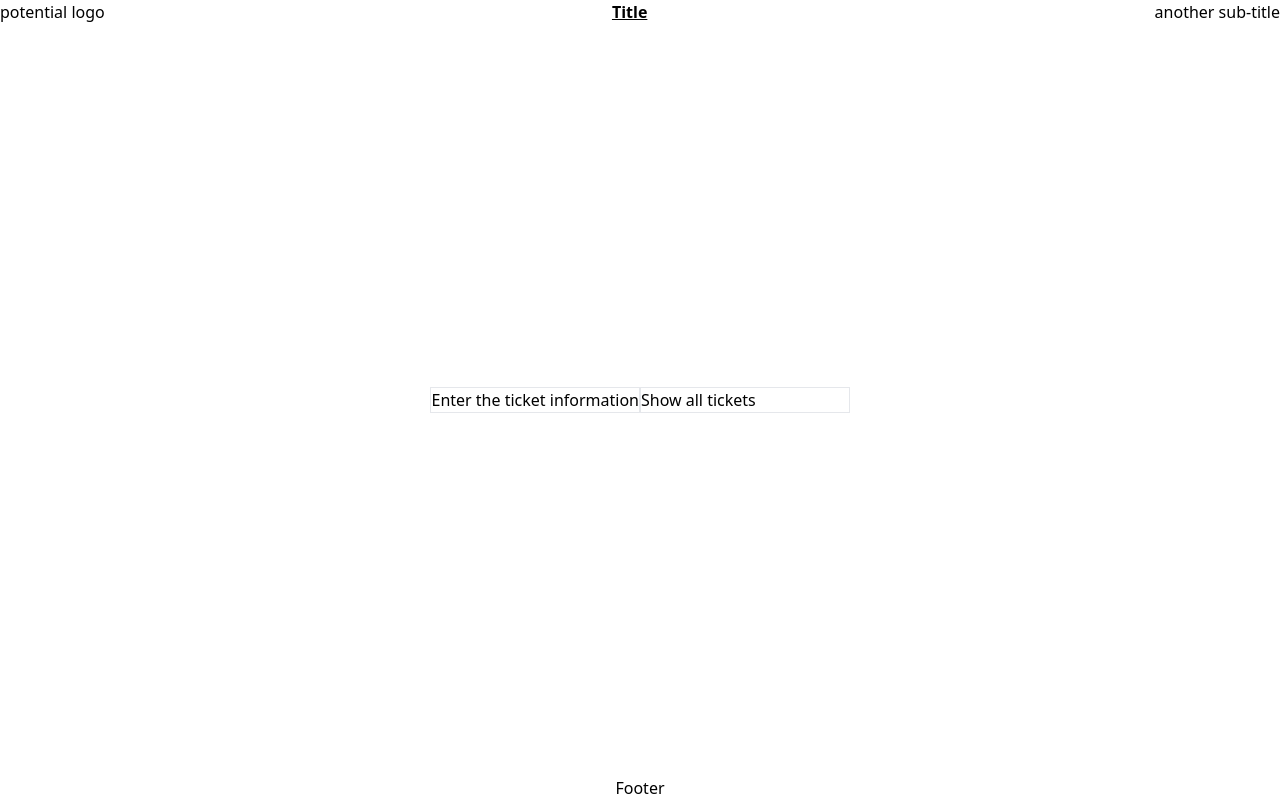
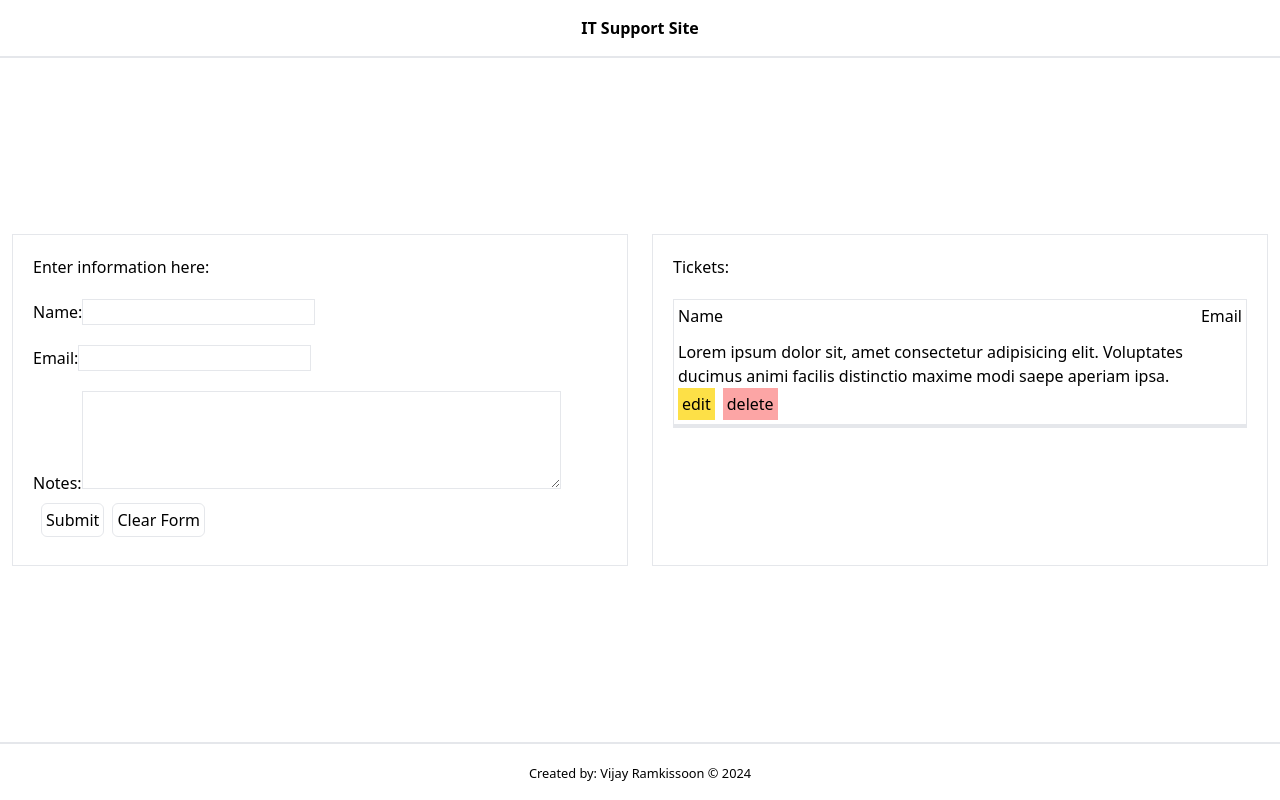
Before and after one commit to vijay-ram365/tech-support-website, a React (Vite) app: page / in a window 1280 px wide. Built offline with nearby package versions, Linux system fonts and the light colour scheme.

Commit message:
improve style and layout

```diff
--- a/src/AppLayout.jsx
+++ b/src/AppLayout.jsx
@@ -7,7 +7,7 @@ export default function AppLayout() {
   return (
     <div className="flex flex-col h-screen justify-between">
       <Header></Header>
-      <div className="grid grid-cols-2 m-auto">
+      <div className="grid grid-cols-2 m-auto gap-6 px-3">
         <EnterTicket></EnterTicket>
         <ShowTicket></ShowTicket>
       </div>
--- a/src/components/EnterTicket.jsx
+++ b/src/components/EnterTicket.jsx
@@ -1,3 +1,34 @@
 export default function EnterTicket() {
-  return <div className="border">Enter the ticket information</div>;
+  return (
+    <div className="border p-5">
+      <h3>Enter information here:</h3>
+      <form>
+        <div>
+          <label htmlFor="userName">Name:</label>
+          <input type="text" id="userName" className="border mb-5 mt-5" />
+        </div>
+        <div>
+          <label htmlFor="userEmail">Email:</label>
+          <input type="text" id="userEmail" className="border" />
+        </div>
+        <div>
+          <label htmlFor="notes">Notes:</label>
+          <textarea
+            rows={4}
+            cols={50}
+            className="border mt-5"
+            id="notes"
+          ></textarea>
+          <div>
+            <button className="border rounded-md m-2 p-1 hover:bg-slate-200">
+              Submit
+            </button>
+            <button className="border rounded-md p-1 hover:bg-slate-200">
+              Clear Form
+            </button>
+          </div>
+        </div>
+      </form>
+    </div>
+  );
 }
--- a/src/components/Footer.jsx
+++ b/src/components/Footer.jsx
@@ -1,3 +1,7 @@
 export default function Footer() {
-  return <footer className="text-center">Footer</footer>;
+  return (
+    <footer className="text-center border-t-2 p-4">
+      <small>Created by: Vijay Ramkissoon &copy; 2024</small>
+    </footer>
+  );
 }
--- a/src/components/Header.jsx
+++ b/src/components/Header.jsx
@@ -1,9 +1,7 @@
 export default function Header() {
   return (
-    <header className="flex justify-between">
-      <div>potential logo</div>
-      <h1 className="text3xl font-bold underline">Title</h1>
-      <p>another sub-title</p>
+    <header className="flex justify-center items-center border-b-2 p-4">
+      <h1 className="text3xl font-bold">IT Support Site</h1>
     </header>
   );
 }
--- a/src/components/ShowTicket.jsx
+++ b/src/components/ShowTicket.jsx
@@ -1,3 +1,21 @@
 export default function ShowTicket() {
-  return <div className="border">Show all tickets</div>;
+  return (
+    <div className="border p-5">
+      <h3 className="mb-5">Tickets:</h3>
+      <ul>
+        <li className="border-b-4 border p-1">
+          <div className="flex justify-between mb-3">
+            <p>Name</p>
+            <p>Email</p>
+          </div>
+          <p>
+            Lorem ipsum dolor sit, amet consectetur adipisicing elit. Voluptates
+            ducimus animi facilis distinctio maxime modi saepe aperiam ipsa.
+          </p>
+          <button className="bg-yellow-300 p-1 mr-2">edit</button>
+          <button className="bg-red-300 p-1">delete</button>
+        </li>
+      </ul>
+    </div>
+  );
 }
```
